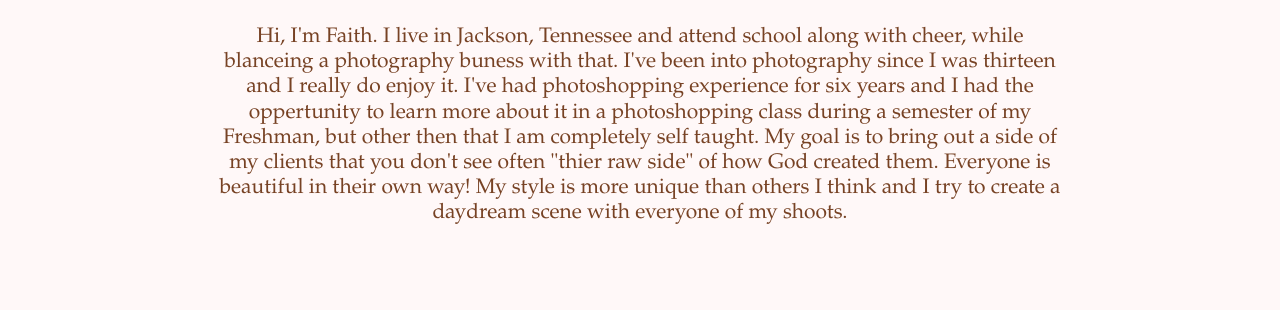
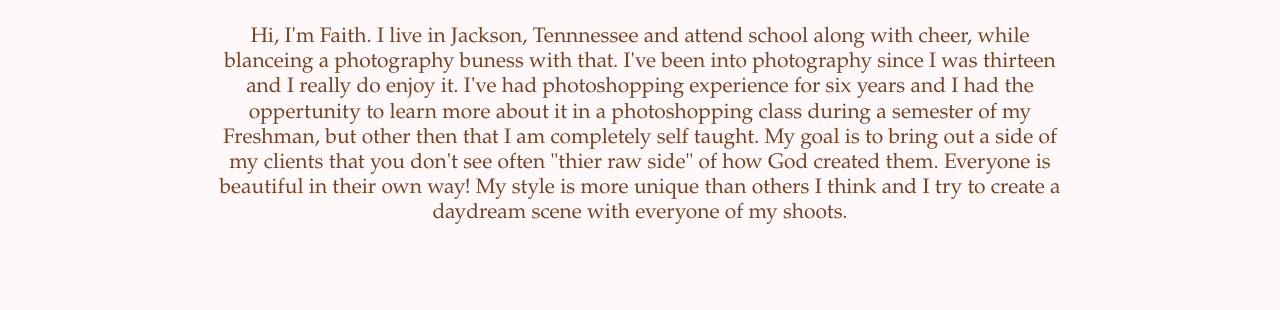
Before and after one commit to sarahlan/faithleephoto, a plain HTML site: page about.html in a window 1280 px wide. Shown: the part 189-499 px from the top of the page. Drawn offline with nearby package versions, Linux system fonts and the light colour scheme.

Commit message:
updated.html

```diff
--- a/about.html
+++ b/about.html
@@ -44,7 +44,7 @@
       </div>
       <div class="col-md-8">
         <p class="text-center">
-          Hi, I'm Faith. I live in Jackson, Tennessee and attend school along with cheer, while blanceing a photography buness with that. I've been into photography since I was thirteen and I really do enjoy it. I've had photoshopping experience for six years and I had the oppertunity to learn more about it in a photoshopping class during a semester of my Freshman, but other then that I am completely self taught. My goal is to bring out a side of my clients that you don't see often "thier raw side" of how God created them. Everyone is beautiful in their own way! My style is more unique than others I think and I try to create a daydream scene with everyone of my shoots.
+          Hi, I'm Faith. I live in Jackson, Tennnessee and attend school along with cheer, while blanceing a photography buness with that. I've been into photography since I was thirteen and I really do enjoy it. I've had photoshopping experience for six years and I had the oppertunity to learn more about it in a photoshopping class during a semester of my Freshman, but other then that I am completely self taught. My goal is to bring out a side of my clients that you don't see often "thier raw side" of how God created them. Everyone is beautiful in their own way! My style is more unique than others I think and I try to create a daydream scene with everyone of my shoots.
         </p>
       </div>
       <div class="col-md-2">
```
